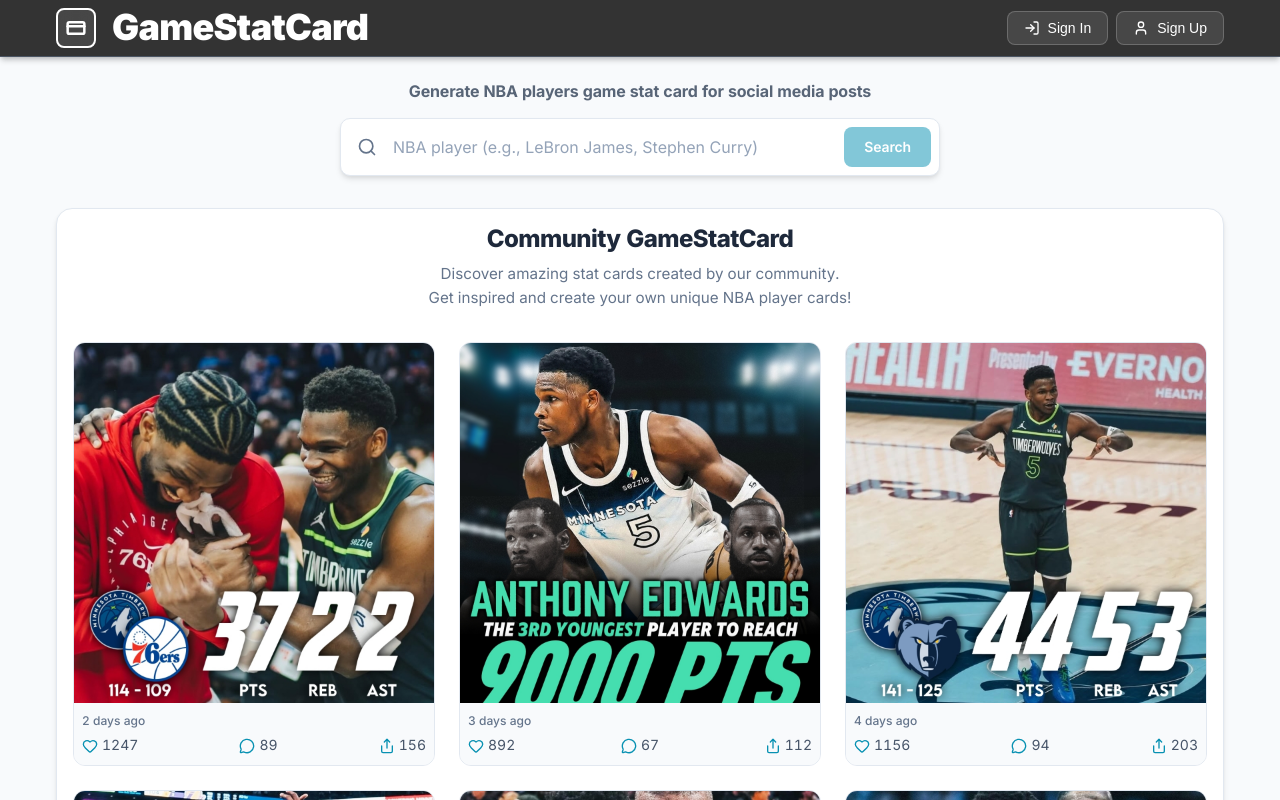
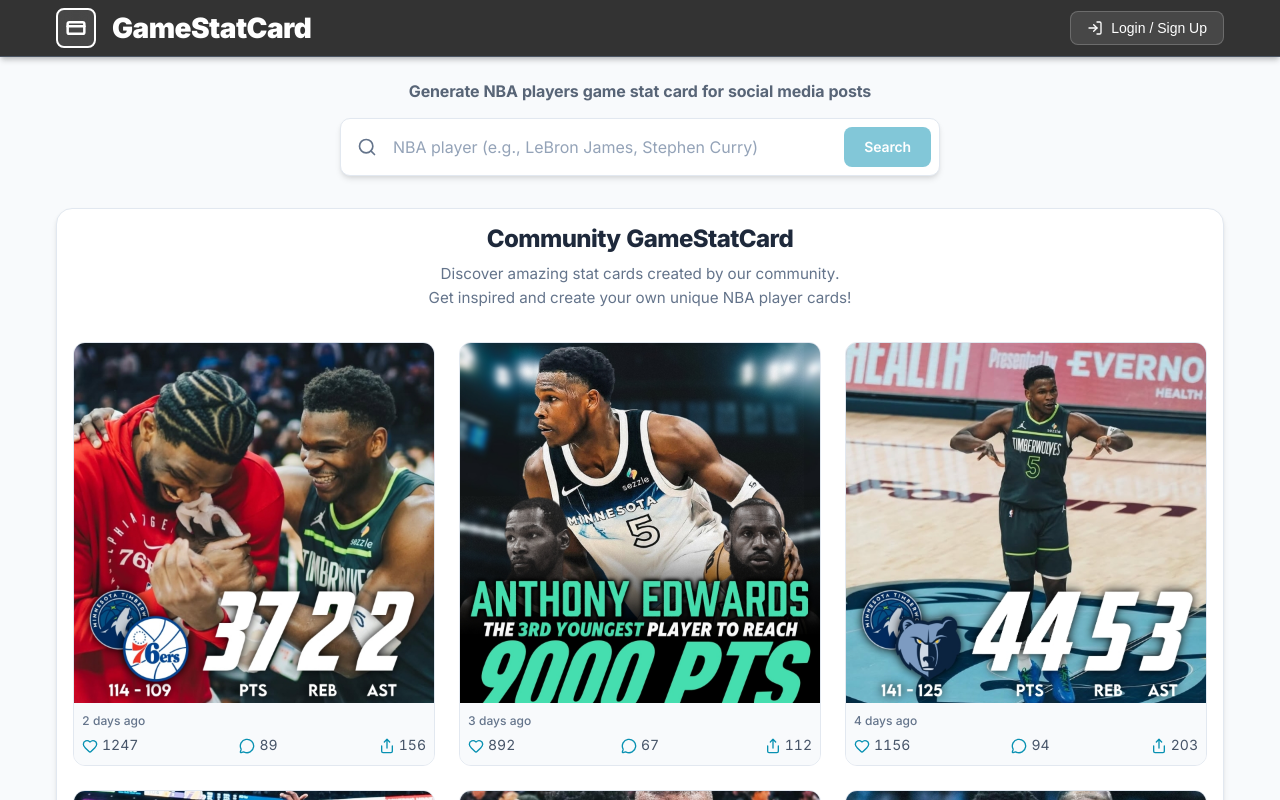
Before and after one commit to abadiwidodo/gamestatcard, a React (Vite) app: page / in a window 1280 px wide. Shown: the top 800 px of the page. Built offline with nearby package versions, Linux system fonts and the light colour scheme.

Commit message:
logo title smaller & login/signup combined

```diff
--- a/src/App.css
+++ b/src/App.css
@@ -712,11 +712,6 @@
   transform: translateY(-50%);
 }
 
-.auth-buttons {
-  display: flex;
-  gap: 0.5rem;
-}
-
 /* Mobile Menu Styles */
 .desktop-only {
   display: block;
@@ -879,7 +874,7 @@
 }
 
 .logo h1 {
-  font-size: 2.25rem;
+  font-size: 1.75rem;
   font-weight: 900;
   color: #ffffff;
   letter-spacing: -0.02em;
--- a/src/App.jsx
+++ b/src/App.jsx
@@ -613,7 +613,6 @@
                 {user.email}
               </button>
             ) : (
-              <div className="auth-buttons">
               <button
                 onClick={() => {
                   setAuthMode('signin')
@@ -622,19 +621,8 @@
                 className="user-account-btn"
               >
                 <LogIn size={16} />
-                  Sign In
+                Login / Sign Up
               </button>
-                <button
-                  onClick={() => {
-                    setAuthMode('signup')
-                    setShowAuthModal(true)
-                  }}
-                  className="user-account-btn"
-                >
-                  <User size={16} />
-                  Sign Up
-                </button>
-              </div>
             )}
           </div>
 
@@ -675,7 +663,6 @@
                     </button>
                   </>
                 ) : (
-                  <>
                   <button
                     onClick={() => {
                       setAuthMode('signin')
@@ -685,20 +672,8 @@
                     className="mobile-menu-item"
                   >
                     <LogIn size={16} />
-                      Sign In
+                    Login / Sign Up
                   </button>
-                    <button
-                      onClick={() => {
-                        setAuthMode('signup')
-                        setShowAuthModal(true)
-                        setShowMobileMenu(false)
-                      }}
-                      className="mobile-menu-item"
-                    >
-                      <User size={16} />
-                      Sign Up
-                    </button>
-                  </>
                 )}
               </div>
             </>
```
Lines whose indentation alone changed are shown as unchanged.
